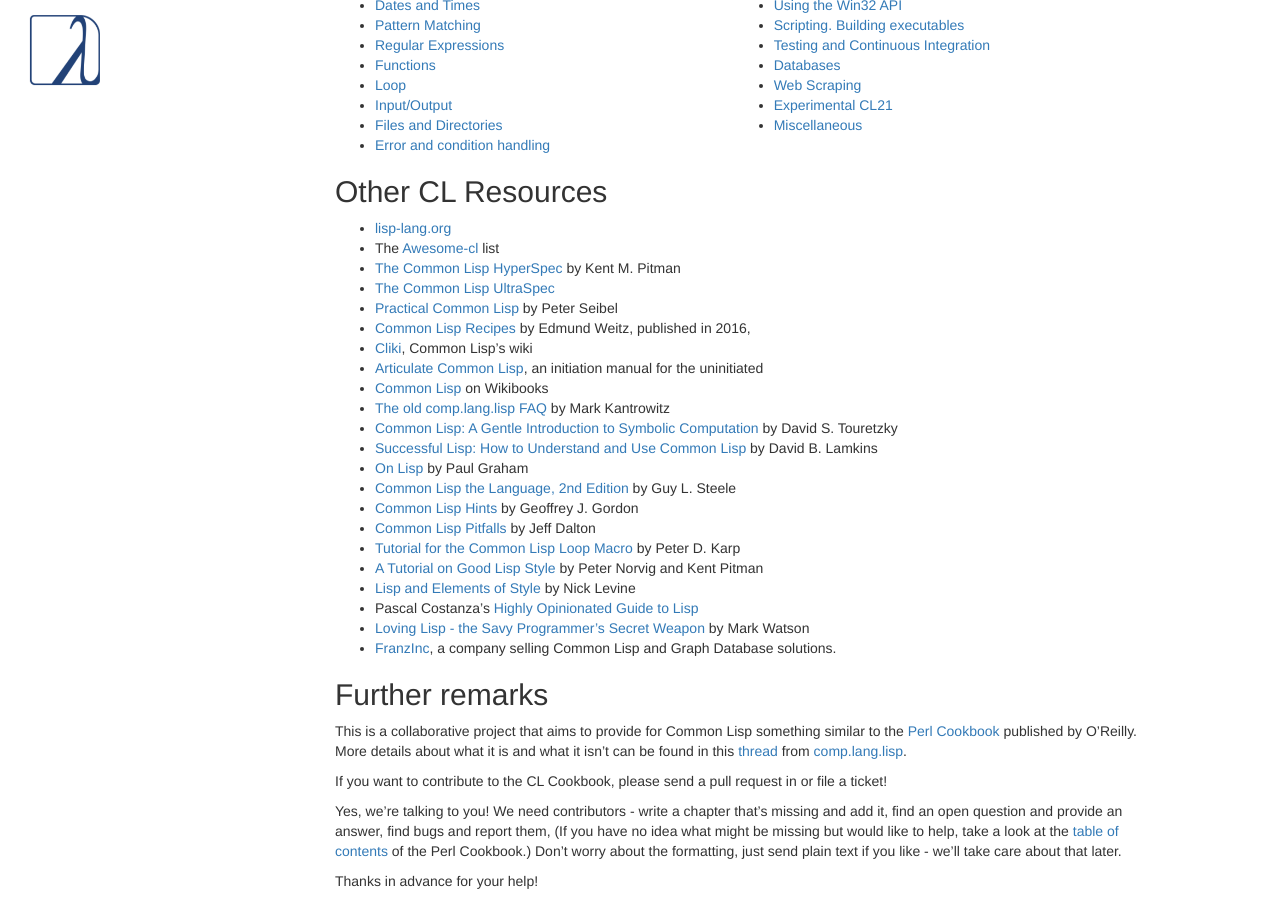
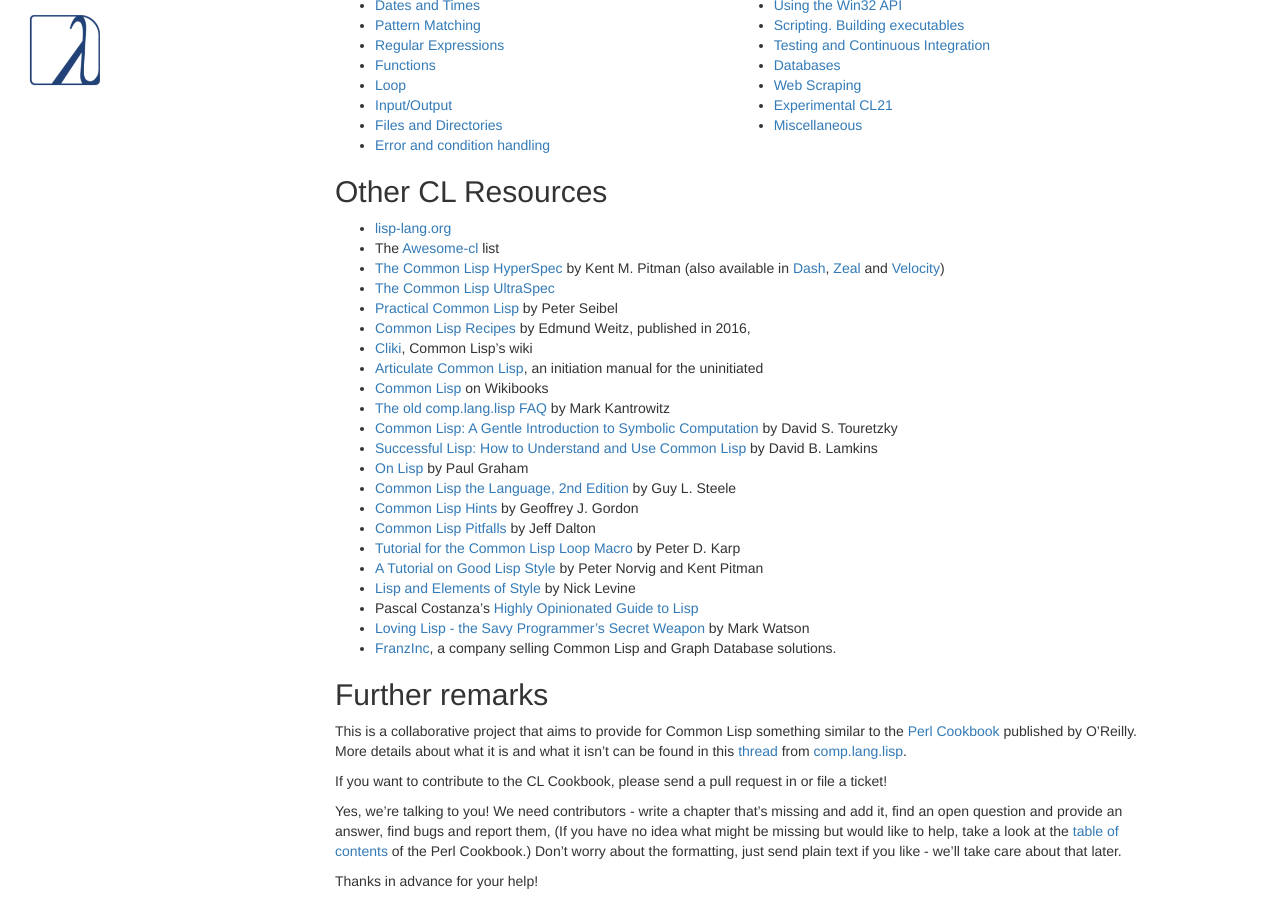
Before and after one commit to LispCookbook/cl-cookbook, a Jekyll site: the page built from index.md, in a window 1280 px wide and 900 px high, scrolled down 334 px. Built offline with Jekyll 4.4.1, drawn with Linux system fonts in a browser that asks for light colours.

Commit message:
(minor) add links to Dash, Zeal and Velocity doc browsers for the CLHS

```diff
--- a/index.md
+++ b/index.md
@@ -46,7 +46,7 @@
 
 * [lisp-lang.org](http://lisp-lang.org/)
 * The [Awesome-cl](https://github.com/CodyReichert/awesome-cl) list
-* [The Common Lisp HyperSpec](http://www.lispworks.com/documentation/HyperSpec/Front/index.htm) by Kent M. Pitman
+* [The Common Lisp HyperSpec](http://www.lispworks.com/documentation/HyperSpec/Front/index.htm) by Kent M. Pitman (also available in [Dash](https://kapeli.com/dash), [Zeal](https://zealdocs.org/) and [Velocity](https://velocity.silverlakesoftware.com/))
 * [The Common Lisp UltraSpec](http://phoe.tymoon.eu/clus/doku.php)
 * [Practical Common Lisp](http://www.gigamonkeys.com/book/) by Peter Seibel
 * [Common Lisp Recipes](http://weitz.de/cl-recipes/) by Edmund Weitz, published in 2016,
```
